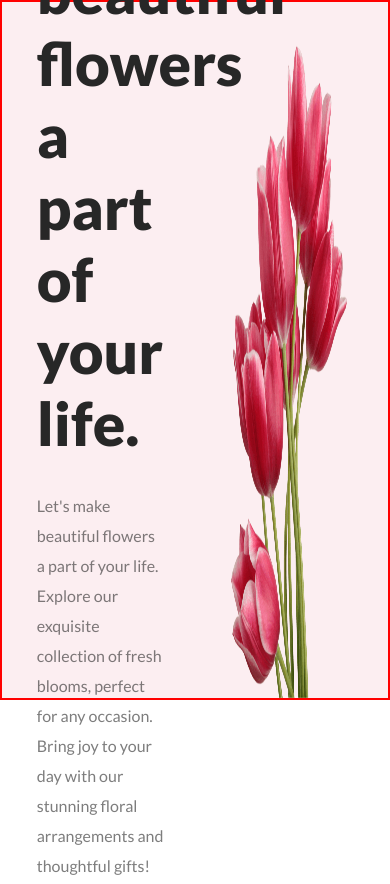
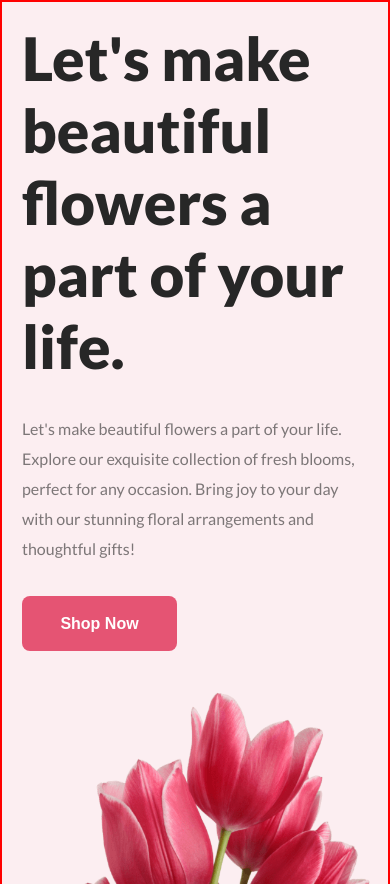
Before and after one commit to Nabilabintaakter/online-flower-shop, a plain HTML site: page index.html in a window 390 px wide. Shown: the top 884 px of the page. Drawn offline with Linux system fonts and the light colour scheme.

Commit message:
made the banner mobile responsive

```diff
--- a/styles/style.css
+++ b/styles/style.css
@@ -77,3 +77,48 @@ body{
     width: 100%;
     height: 100%;
 }
+
+
+
+
+/* responsiveness starts here */
+
+
+@media screen and (max-width:576px){
+
+    /* shared styles */
+    .full-container{
+        max-width: 576px;
+        border: 2px solid red;
+    }
+
+    /* banner */
+
+    .banner-section-container{
+        height: auto;
+    }
+    .banner-content{
+        width: 100%;
+        height: auto;
+        margin: 0 auto;
+        flex-direction: column;
+        gap: 20px;
+    }
+    .banner-text-container{
+        width: 100%;
+        height: auto;
+        padding: 20px;
+    }
+    .banner-text-container h1 br{
+        display: none;
+    }
+    .banner-image-container{
+        width: 100%;
+        height: auto;
+    }
+    .banner-image-container img{
+        width: 100%;
+        height: 100%;
+    }
+
+}
```
